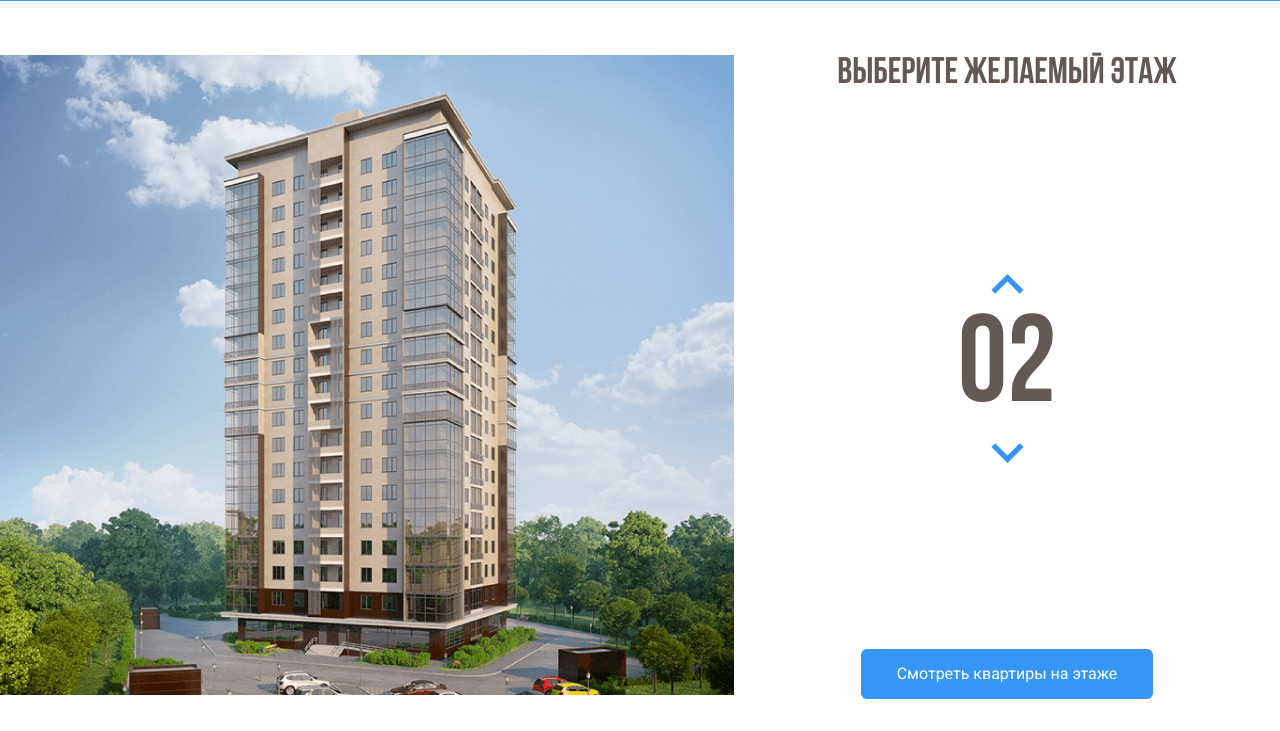
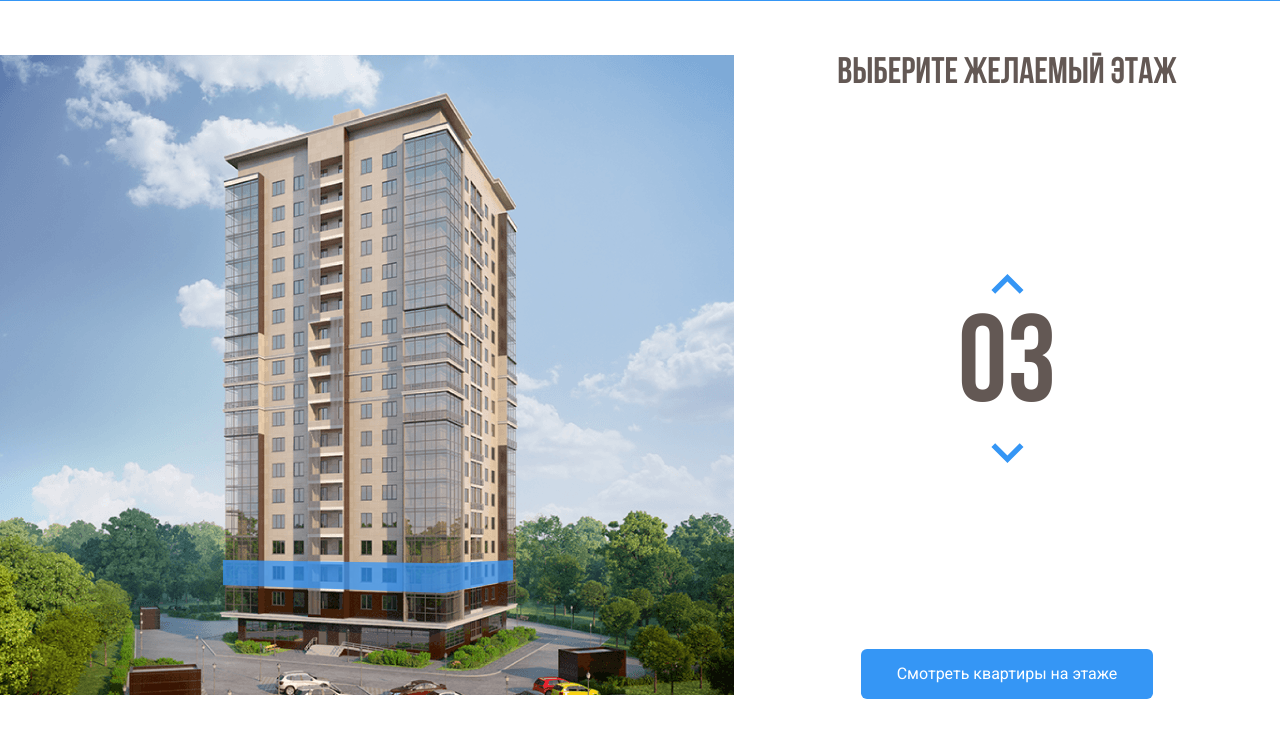
Before and after one commit to AVFilimonow/melody, a plain HTML site: page index.html in a window 1280 px wide. Both pictures are taken after a click on the button 1007 px from the left and 354 px from the top of the page. Shown: the part 69-800 px from the top of the page. Drawn offline with nearby package versions, Linux system fonts and the light colour scheme.

Commit message:
Add files via upload

```diff
--- a/css/style.css
+++ b/css/style.css
@@ -131,3 +131,7 @@ opacity: 1;
     padding: 16px 36px;
     cursor: pointer;
 }
+
+path.current-floor {
+    opacity: 1;
+}
--- a/index.html
+++ b/index.html
@@ -46,30 +46,39 @@
                     </pattern>
                     <image id="image0" width="740" height="640" xlink:href="img/home 1.png" />
                 </defs>
-                <path d="M222 531L442.8 539L512 525.3V547L443.5 566.7L222 555.7V531Z" fill="#3595F6"
+                <path data-floor='02' d="M222 531L442.8 539L512 525.3V547L443.5 566.7L222 555.7V531Z" fill="#3595F6"
                     fill-opacity="0.75" />
-                <path d="M223 530V505L443.3 508.3L513 505V525L443.7 538L223 530Z" fill="#3595F6" fill-opacity="0.75" />
-                <path d="M223 504V479H444H513V502L445 509L223 504Z" fill="#3595F6" fill-opacity="0.75" />
-                <path d="M223 480V455L444.3 451.3L512 458V480H444" fill="#3595F6" fill-opacity="0.75" />
-                <path d="M223 454V428L444.5 424.7L513 435.7V457L444 450.3L223 454Z" fill="#3595F6"
+                <path data-floor='03' d="M223 530V505L443.3 508.3L513 505V525L443.7 538L223 530Z" fill="#3595F6"
                     fill-opacity="0.75" />
-                <path d="M222 427V403.3L443 391L514 414V435.3L443 423L222 427Z" fill="#3595F6" fill-opacity="0.75" />
-                <path d="M222 405V380L444.2 363.7L514 392.3V413L443.7 391.3L222 405Z" fill="#3595F6"
+                <path data-floor='04' d="M223 504V479H444H513V502L445 509L223 504Z" fill="#3595F6"
                     fill-opacity="0.75" />
-                <path d="M222 380V355L444.5 334.7L514 371.3V392L442 363.3L222 380Z" fill="#3595F6"
+                <path data-floor='05' d="M223 480V455L444.3 451.3L512 458V480H444" fill="#3595F6" fill-opacity="0.75" />
+                <path data-floor='06' d="M223 454V428L444.5 424.7L513 435.7V457L444 450.3L223 454Z" fill="#3595F6"
                     fill-opacity="0.75" />
-                <path d="M222 354V330L445 305.3L514 349.3V371L444.7 333L222 354Z" fill="#3595F6" fill-opacity="0.75" />
-                <path d="M222 329V305L444.5 276.3L514 327.3V348L443.7 305.7L222 329Z" fill="#3595F6"
+                <path data-floor='07' d="M222 427V403.3L443 391L514 414V435.3L443 423L222 427Z" fill="#3595F6"
                     fill-opacity="0.75" />
-                <path d="M221 305V281L443.3 248L514 307.3V327L444 276.3L221 305Z" fill="#3595F6" fill-opacity="0.75" />
-                <path d="M222 280V256L443.2 221L513 285V306L444.3 247.7L222 280Z" fill="#3595F6" fill-opacity="0.75" />
-                <path d="M222 256V231L444.3 193L513 263.3V284L444 220L222 256Z" fill="#3595F6" fill-opacity="0.75" />
-                <path d="M222 230V205L442.8 161.3L513 240.3V263L444 189.7L222 230Z" fill="#3595F6"
+                <path data-floor='08' d="M222 405V380L444.2 363.7L514 392.3V413L443.7 391.3L222 405Z" fill="#3595F6"
                     fill-opacity="0.75" />
-                <path d="M223 206V181L443 133L513 218V241L442.3 161.7L223 206Z" fill="#3595F6" fill-opacity="0.75" />
-                <path d="M222 181V156L441.8 104L513 196.3V219L443.3 132.7L222 181Z" fill="#3595F6"
+                <path data-floor='09' d="M222 380V355L444.5 334.7L514 371.3V392L442 363.3L222 380Z" fill="#3595F6"
                     fill-opacity="0.75" />
-                <path d="M222 156V130L444 73.3L513 175V196L443.7 104.3L222 156Z" fill="#3595F6" fill-opacity="0.75" />
+                <path data-floor='10' d="M222 354V330L445 305.3L514 349.3V371L444.7 333L222 354Z" fill="#3595F6"
+                    fill-opacity="0.75" />
+                <path data-floor='11' d="M222 329V305L444.5 276.3L514 327.3V348L443.7 305.7L222 329Z" fill="#3595F6"
+                    fill-opacity="0.75" />
+                <path data-floor='12' d="M221 305V281L443.3 248L514 307.3V327L444 276.3L221 305Z" fill="#3595F6"
+                    fill-opacity="0.75" />
+                <path data-floor='13' d="M222 280V256L443.2 221L513 285V306L444.3 247.7L222 280Z" fill="#3595F6"
+                    fill-opacity="0.75" />
+                <path data-floor='14' d="M222 256V231L444.3 193L513 263.3V284L444 220L222 256Z" fill="#3595F6"
+                    fill-opacity="0.75" />
+                <path data-floor='15' d="M222 230V205L442.8 161.3L513 240.3V263L444 189.7L222 230Z" fill="#3595F6"
+                    fill-opacity="0.75" />
+                <path data-floor='16' d="M223 206V181L443 133L513 218V241L442.3 161.7L223 206Z" fill="#3595F6"
+                    fill-opacity="0.75" />
+                <path data-floor='17' d="M222 181V156L441.8 104L513 196.3V219L443.3 132.7L222 181Z" fill="#3595F6"
+                    fill-opacity="0.75" />
+                <path data-floor='18' d="M222 156V130L444 73.3L513 175V196L443.7 104.3L222 156Z" fill="#3595F6"
+                    fill-opacity="0.75" />
 
             </svg>
 
@@ -87,6 +96,9 @@
             <button class="button button-primary">Смотреть квартиры на этаже</button>
         </div>
     </main>
+    <script src="https://code.jquery.com/jquery-3.6.0.min.js"
+        integrity="sha256-/xUj+3OJU5yExlq6GSYGSHk7tPXikynS7ogEvDej/m4=" crossorigin="anonymous"></script>
+    <script src="./js/main.js"></script>
 </body>
 
 </html>
--- /dev/null
+++ b/js/main.js
@@ -0,0 +1,32 @@
+$(document).ready(function () {
+    let currentFloor = 2;
+    let floorPath = $(".home-image path");
+    let counterUp = $(".counter-up");
+    let counterDown = $(".counter-down");
+
+    floorPath.on("mouseover", function () {
+        floorPath.removeClass("current-floor");
+        currentFloor = $(this).attr("data-floor");
+        $('.counter').text(currentFloor);
+    });
+
+    counterUp.on("click", function () {
+        if (currentFloor < 18) {
+            currentFloor++;
+            usCurrentFloor = currentFloor.toLocaleString('en-US', { minimumIntegerDigits: 2, useGrouping: false })
+            $(".counter").text(usCurrentFloor);
+            floorPath.removeClass("current-floor");
+            $(`[data-floor=${usCurrentFloor}]`).toggleClass("current-floor");
+        }
+    });
+    counterDown.on("click", function () {
+        if (currentFloor > 2) {
+            currentFloor--;
+            usCurrentFloor = currentFloor.toLocaleString('en-US', { minimumIntegerDigits: 2, useGrouping: false })
+            $(".counter").text(usCurrentFloor);
+            floorPath.removeClass("current-floor");
+            $(`[data-floor=${usCurrentFloor}]`).toggleClass("current-floor");
+        }
+    });
+
+});
```
